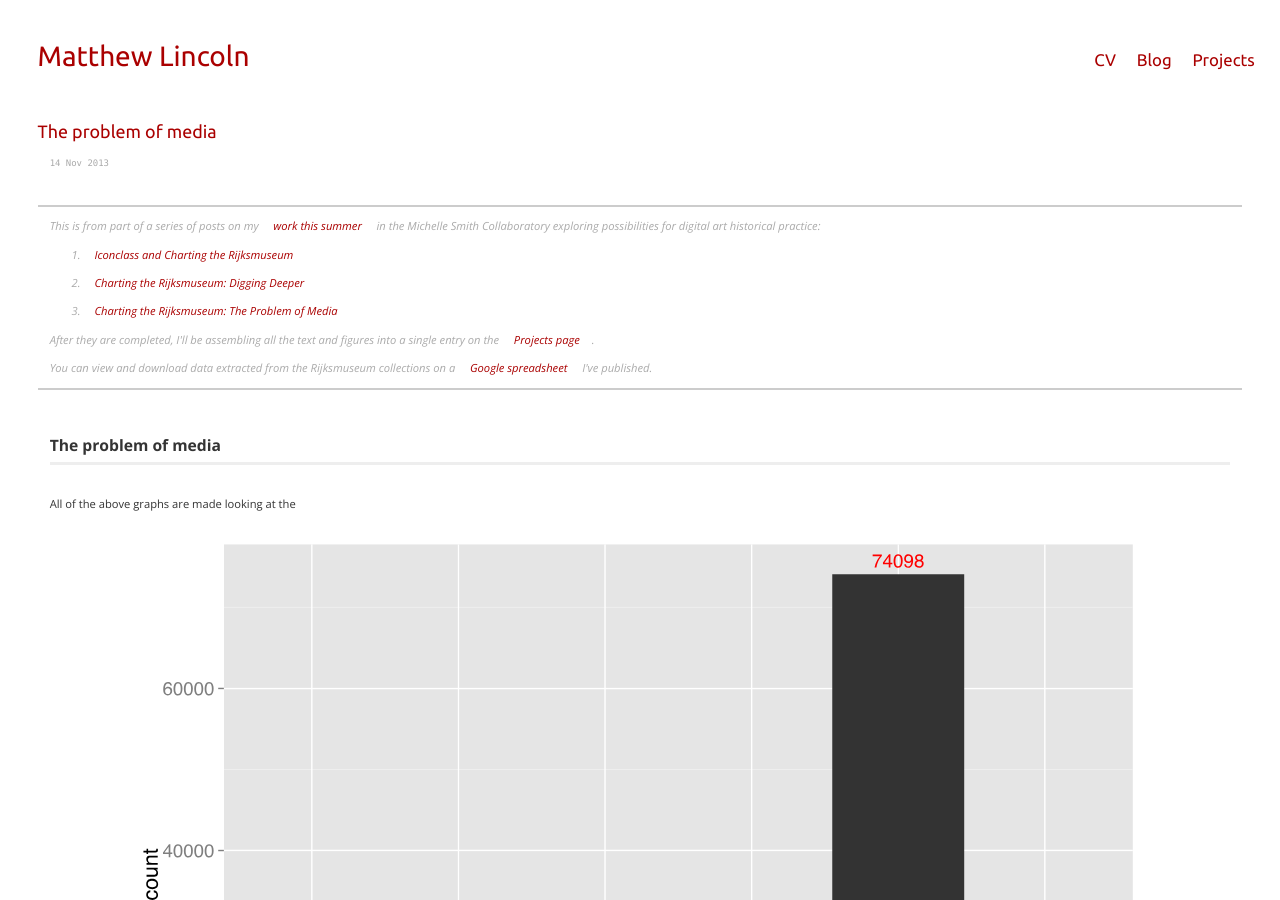
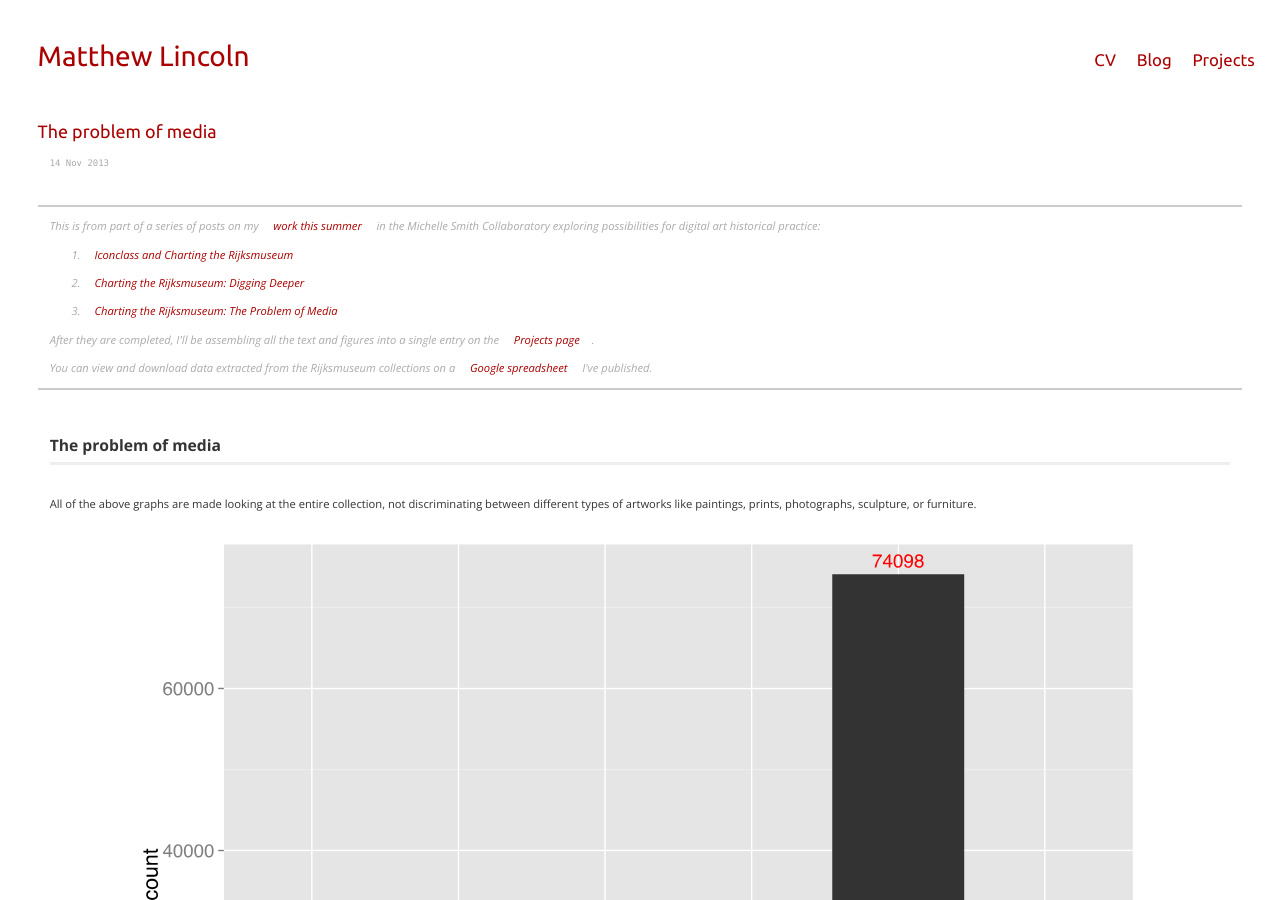
Before and after one commit to mdlincoln/mdlincoln.github.io, a Jekyll site: the page built from _posts/2013-11-14-the-problem-of-media.md, in a window 1280 px wide and 900 px high. Built offline with Jekyll 4.4.1, drawn with Linux system fonts in a browser that asks for light colours; comment, search, counter and statistics services are not loaded.

Commit message:
Expand sentence

```diff
--- a/_posts/2013-11-14-the-problem-of-media.md
+++ b/_posts/2013-11-14-the-problem-of-media.md
@@ -16,7 +16,7 @@ tags:
 
 # The problem of media
 
-All of the above graphs are made looking at the
+All of the above graphs are made looking at the entire collection, not discriminating between different types of artworks like paintings, prints, photographs, sculpture, or furniture.
 
 <figure>
 <img src="/assets/images-display/artwork_types.svg" alt="Ratios of artwork types in the Rijksmuseum" />
```
